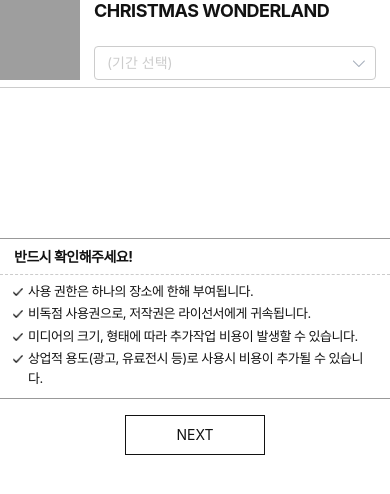
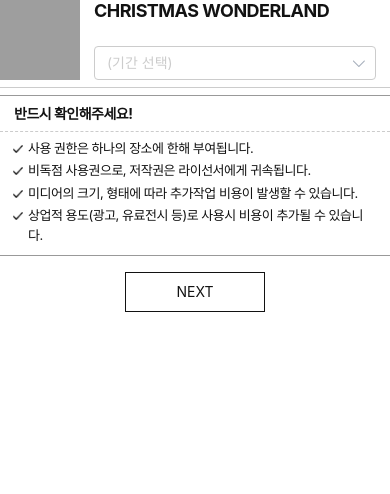
Before and after one commit to forJihye/led.art-inquiry, a plain HTML site: page index.html in a window 390 px wide. Drawn offline with nearby package versions, Linux system fonts and the light colour scheme; grey boxes are pictures that could not be loaded; a web font is replaced by a local one.

Commit message:
css update

```diff
--- a/assets/css/style.css
+++ b/assets/css/style.css
@@ -401,7 +401,7 @@ textarea.form-control {
     height: max-content;
   }
   #step1 .inquiry-bottom {
-    margin-top: 150px;
+    margin-top: 0.5em;
   }
   .item-terms__list {
     padding-left: 1em;
```
Also changed, not shown: index.html (+0 -1 lines).
